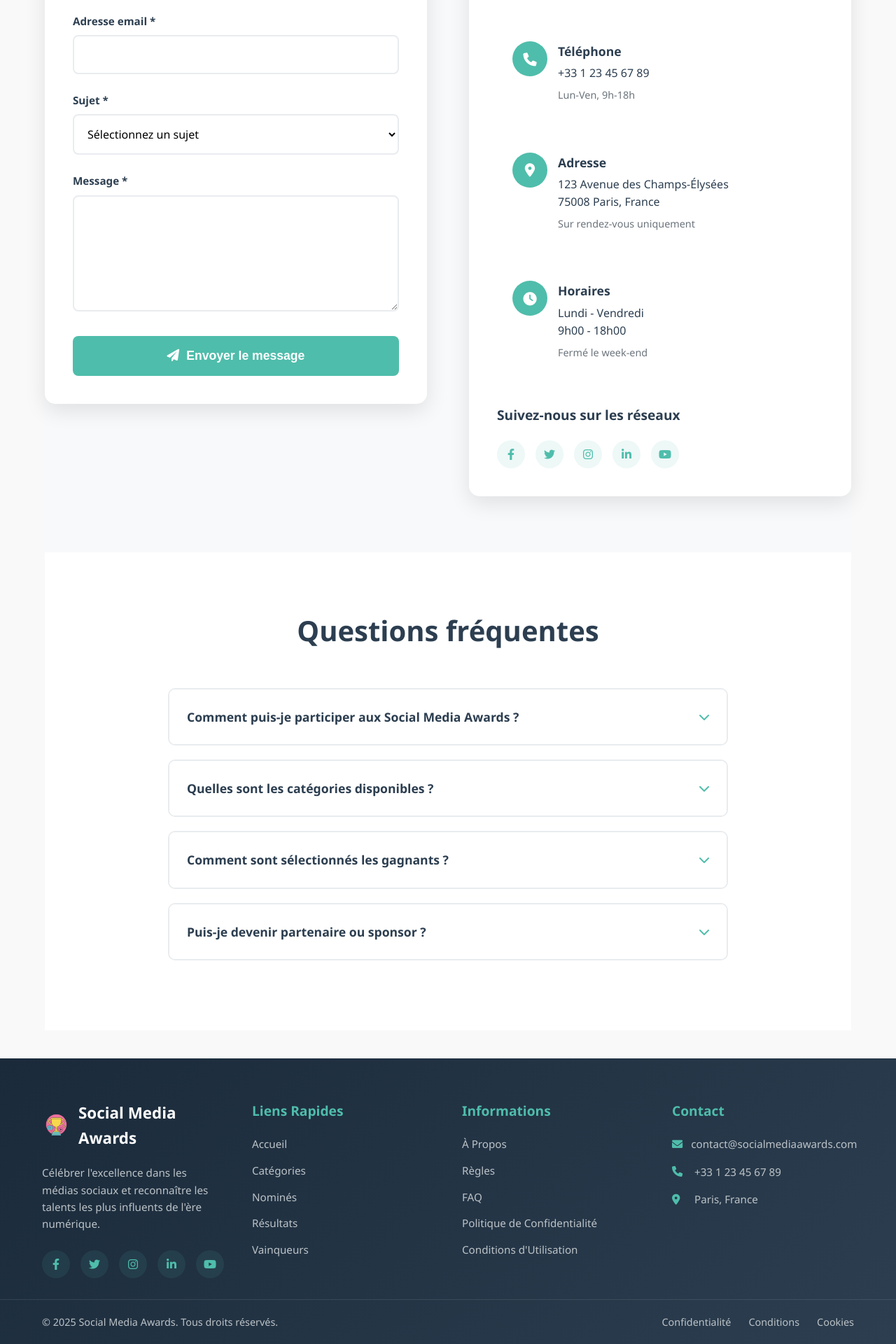
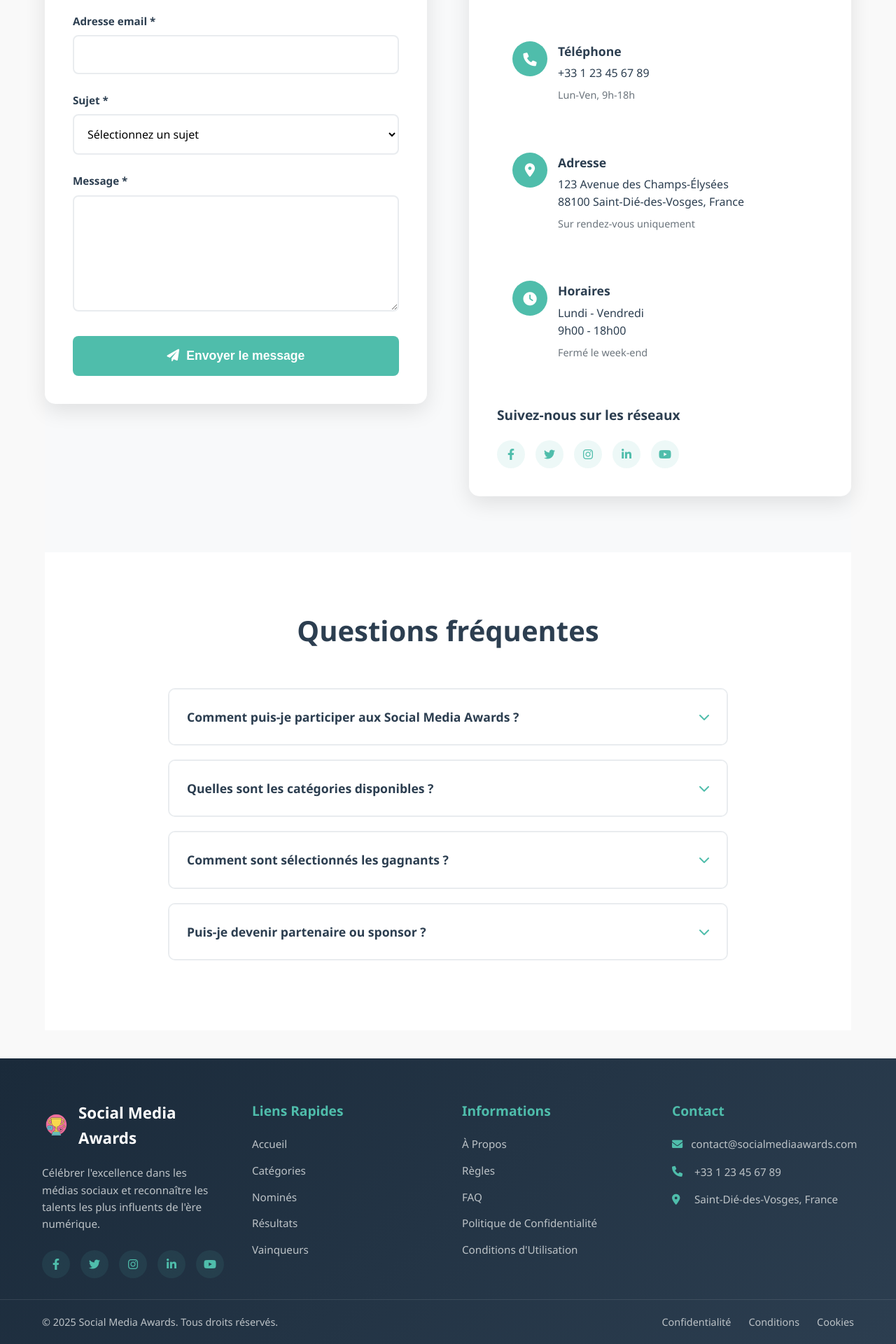
Before and after one commit to Wendy-Patricia/Social-Media-Awards-, a PHP site: page /contact.php in a window 1280 px wide. Shown: the part 807-2727 px from the top of the page at 70% size. Run offline with PHP 8.4, Linux system fonts and the light colour scheme.

Commit message:
fix de details

```diff
--- a/contact.php
+++ b/contact.php
@@ -102,7 +102,7 @@
                                 </div>
                                 <div class="method-content">
                                     <h3>Adresse</h3>
-                                    <p>123 Avenue des Champs-Élysées<br>75008 Paris, France</p>
+                                    <p>123 Avenue des Champs-Élysées<br>88100 Saint-Dié-des-Vosges, France</p>
                                     <span>Sur rendez-vous uniquement</span>
                                 </div>
                             </div>
@@ -175,7 +175,7 @@
                             <i class="fas fa-chevron-down"></i>
                         </div>
                         <div class="faq-answer">
-                            <p>Les gagnants sont déterminés par un système combinant les votes du public (70%) et l'évaluation d'un jury d'experts (30%).</p>
+                            <p>Les gagnants sont déterminés par un système basé sur les votes du public.</p>
                         </div>
                     </div>
 
--- a/footer.php
+++ b/footer.php
@@ -58,7 +58,7 @@
                 </div>
                 <div class="contact-item">
                     <i class="fas fa-map-marker-alt"></i>
-                    <span>Paris, France</span>
+                    <span>Saint-Dié-des-Vosges, France</span>
                 </div>
             </div>
         </div>
```
